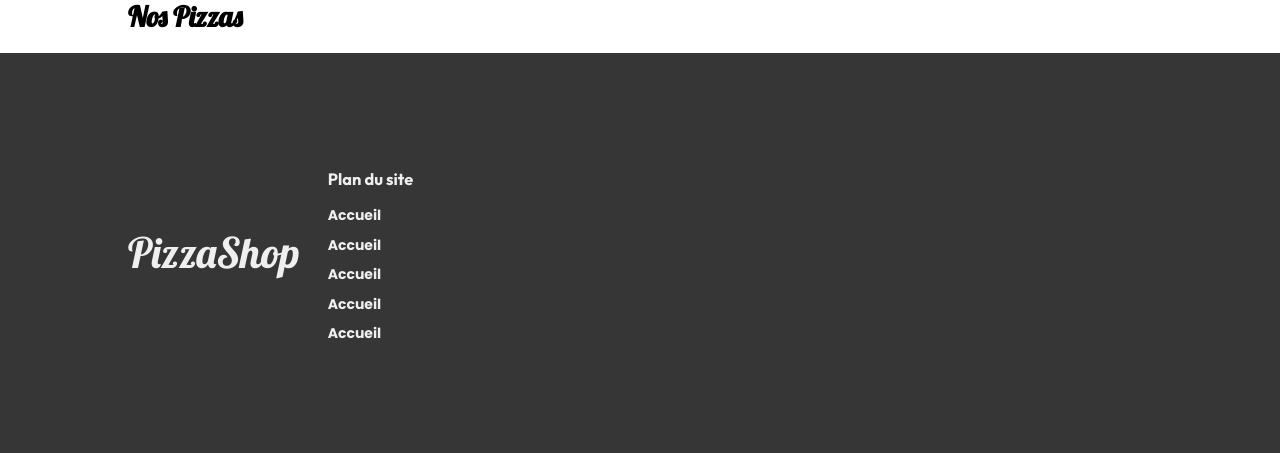
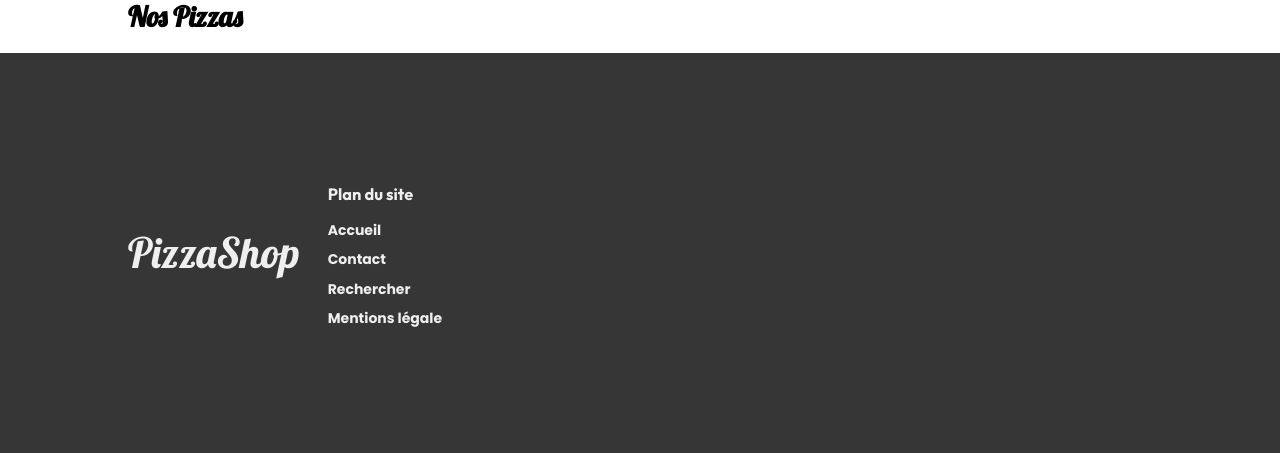
Before and after one commit to kolera75/mypizzashop, a Symfony app: template templates/frontend/home/home.html.twig in a window 1280 px wide. Shown: the part 620-1073 px from the top of the page. Run offline with Twig, Linux system fonts and the light colour scheme; the template is opened without the code that fills it, so the values that code supplies are empty; some libraries are stand-ins or nearby versions.

Commit message:
Ajout de design pour la page d'accueil

```diff
--- a/templates/base.html.twig
+++ b/templates/base.html.twig
@@ -50,10 +50,9 @@
             <nav class="menu">
               <h3>Plan du site</h3>
               <a href="">Accueil</a>
-              <a href="">Accueil</a>
-              <a href="">Accueil</a>
-              <a href="">Accueil</a>
-              <a href="">Accueil</a>
+              <a href="">Contact</a>
+              <a href="">Rechercher</a>
+              <a href="">Mentions légale</a>
             </nav>
           </div>
         </div>
--- a/templates/frontend/home/home.html.twig
+++ b/templates/frontend/home/home.html.twig
@@ -8,7 +8,7 @@
     </div>
     <div class="img-container">
       <div class="black-frame"></div>
-      <img src="https://cdn.pixabay.com/photo/2020/03/21/02/26/pizza-4952508_960_720.jpg" />
+      <img src="img/pizza_header.png" />
     </div>
   </div>
 {% endblock %}
```
